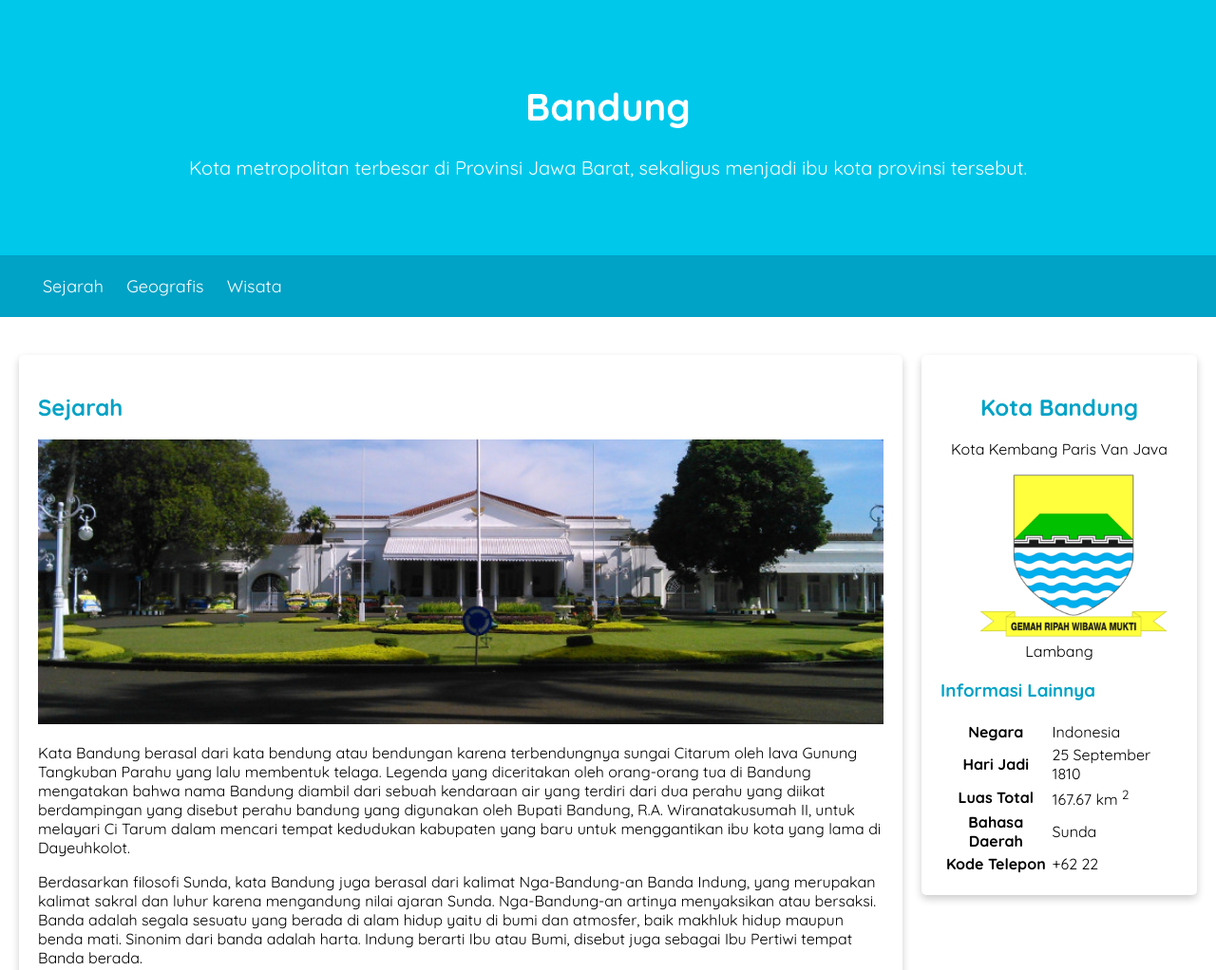
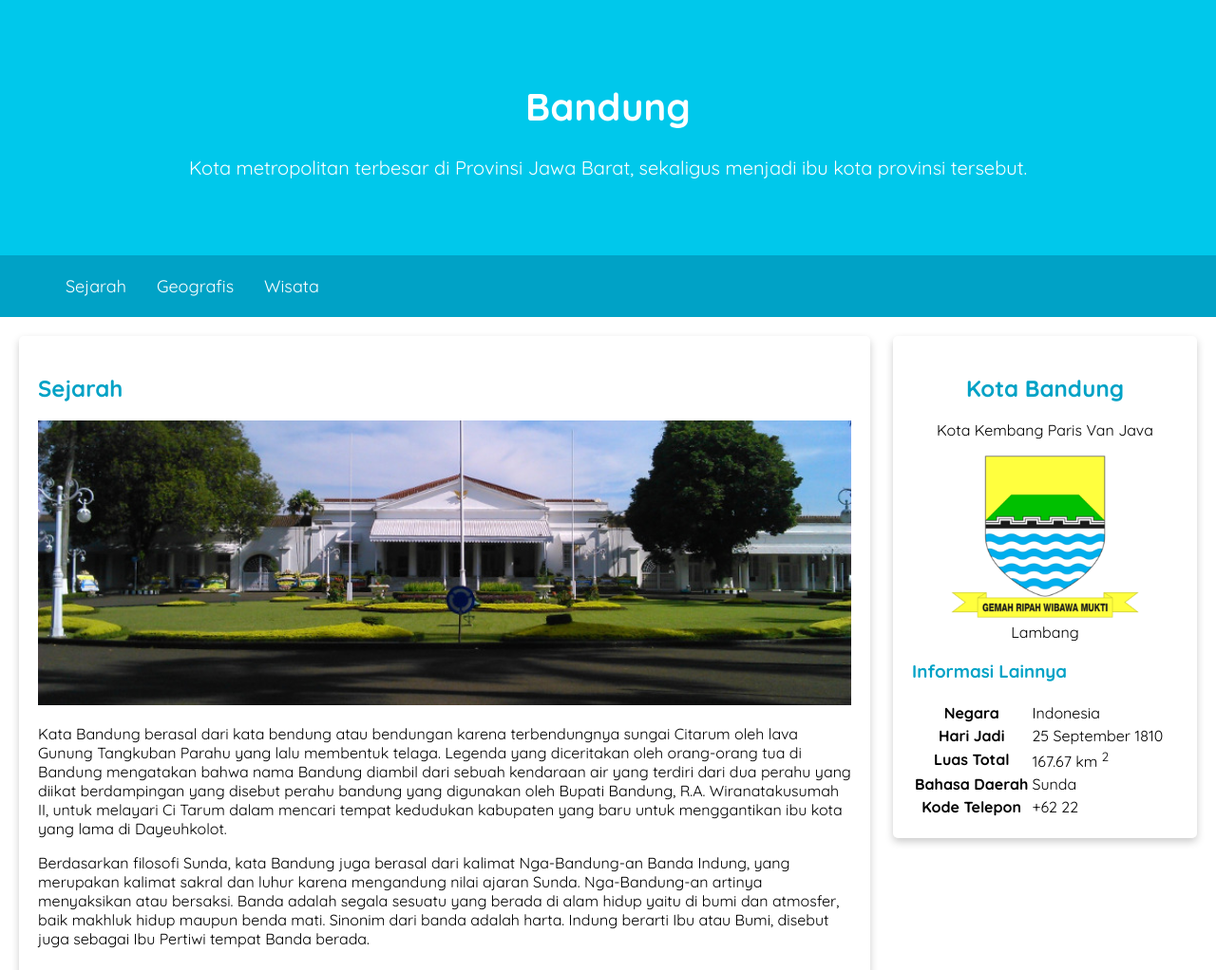
Before and after one commit to sultantirtaa/WebDasar, a plain HTML site: page index.html in a window 1280 px wide. Shown: the top 1022 px of the page at 95% size. Drawn offline with Linux system fonts and the light colour scheme.

Commit message:
final commit layouting dengan flexbox

```diff
--- a/assets/styles/style.css
+++ b/assets/styles/style.css
@@ -1,5 +1,9 @@
-header,
-nav li {
+#content,
+main,
+nav ul {
+  display: flex;
+}
+header {
   display: inline;
 }
 .jumbotron,
@@ -49,7 +53,6 @@ nav {
 }
 nav li {
   list-style-type: none;
-  margin-right: 20px;
 }
 nav a {
   font-size: 18px;
@@ -57,11 +60,12 @@ nav a {
   text-decoration: none;
 }
 main {
-  overflow: auto;
+  gap: 1.5rem;
 }
 #content {
-  float: left;
-  width: 75%;
+  flex: 5;
+  flex-flow: column nowrap;
+  gap: 1rem 2rem;
 }
 .featured-image {
   width: 100%;
@@ -72,15 +76,12 @@ main {
 .card {
   box-shadow: 0 4px 8px 0 rgba(0, 0, 0, 0.2);
   border-radius: 5px;
-  margin-top: 20px;
 }
 .profile img {
   width: 200px;
 }
 aside {
-  float: right;
-  width: 25%;
-  padding-left: 20px;
+  flex: 1;
 }
 @media screen and (max-width: 1000px) {
   #content,
@@ -89,3 +90,23 @@ aside {
     padding: 0;
   }
 }
+@media screen and (max-width: 1200px) {
+  main {
+    flex-flow: column nowrap;
+  }
+  main aside {
+    align-self: center;
+  }
+}
+@media screen and (max-width: 768px) {
+  nav ul {
+    justify-content: center;
+  }
+  main aside {
+    align-self: stretch;
+  }
+}
+nav ul {
+  padding-inline: 4rem;
+  gap: 2rem;
+}
```
